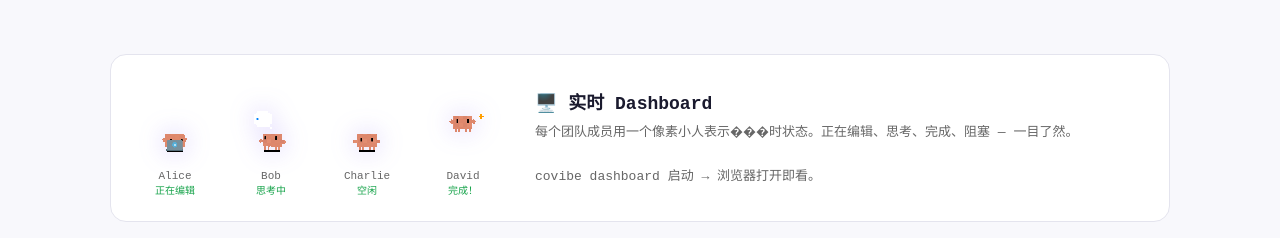
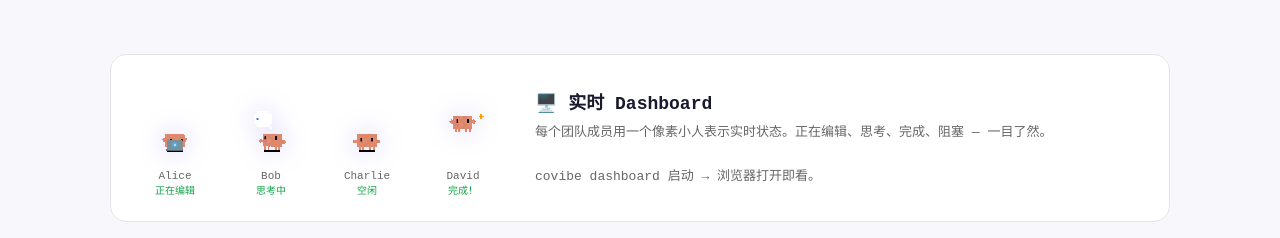
Before and after one commit to lidpeng/covibe, a website: page docs/index.html in a window 1280 px wide. Shown: the part 1460-1698 px from the top of the page. Drawn offline with Linux system fonts and the light colour scheme.

Commit message:
fix: 修复所有文档乱码（3处）
- docs/index.html: 表示实时状态
- README.md: 任何代码内容
- README.md: 它建立在

Co-Authored-By: Claude Opus 4.6 (1M context) <noreply@anthropic.com>

```diff
--- a/docs/index.html
+++ b/docs/index.html
@@ -159,7 +159,7 @@ footer a{color:var(--accent)}
     </div>
     <div class="preview-text">
       <h3>🖥️ 实时 Dashboard</h3>
-      <p>每个团队成员用一个像素小人表示���时状态。正在编辑、思考、完成、阻塞 — 一目了然。<br><br>
+      <p>每个团队成员用一个像素小人表示实时状态。正在编辑、思考、完成、阻塞 — 一目了然。<br><br>
       <code>covibe dashboard</code> 启动 → 浏览器打开即看。</p>
     </div>
   </div>
```
Also changed, not shown: README.md.
